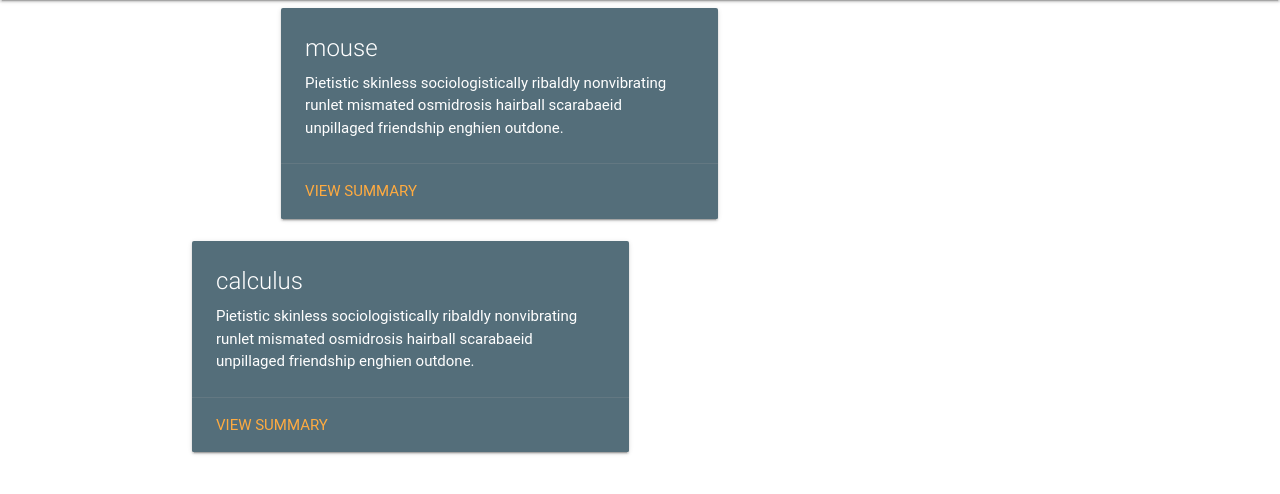
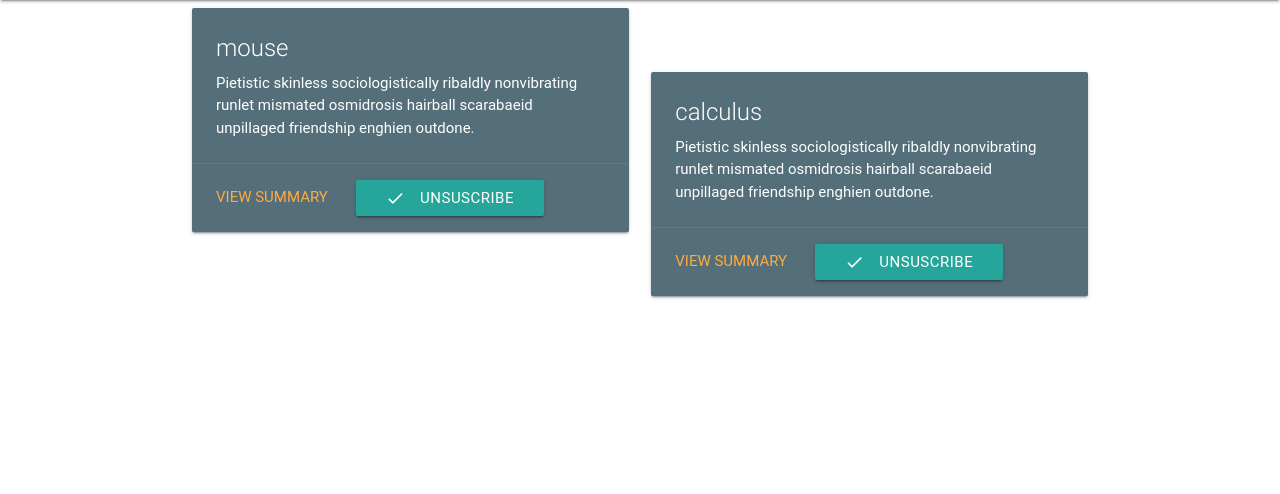
Before and after one commit to Shikib/summarizer, a Django app: page /summarizer/subscriptions/ in a window 1280 px wide. Shown: the part 64-558 px from the top of the page. Run offline with Django 3.2, Linux system fonts and the light colour scheme; a user stored in the database is signed in; data comes from the database, SQL or seed files in the repository; both versions use the stored data as it was after the commit; some libraries are stand-ins or nearby versions; some web fonts are replaced.

Commit message:
unsibscribe button in subscriptions

```diff
--- a/dubhacks/summarizer/templates/summarizer/base.html
+++ b/dubhacks/summarizer/templates/summarizer/base.html
@@ -31,22 +31,20 @@
         </div>
       </form>
 
-        <a href="#!" class="normal-stuff brand-logo center">Logo</a>
+        <a href="/summarizer/" class="normal-stuff brand-logo center">Logo</a>
 
         <div class="normal-stuff">
         <ul class="left">
-            <li><a href="/summarizer/"><i class="material-icons left">cloud</i>Home</a></li>
-            <li><a href="/summarizer/subscriptions"><i class="material-icons left">list</i>Subscriptions</a></li>
+            <li class="search-button"><a href="#"><i class="material-icons left">search</i></a></li>
         </ul>
         <ul class="right">
             {% if user.is_authenticated %}
-            <li class="search-button"><a href="#"><i class="material-icons left">search</i>Search</a></li>
-            <li><a href="/summarizer/logout/"><i class="material-icons left">search</i>Logout</a></li>
+            <li><a href="/summarizer/subscriptions"><i class="material-icons left">list</i>Subscriptions</a></li>
+            <li><a href="/summarizer/logout/"><i class="material-icons left">lock_open</i>Logout</a></li>
 
             {% else %}
-            <li class="search-button"><a href="#"><i class="material-icons left">search</i>Search</a></li>
-            <li><a href="/summarizer/login/"><i class="material-icons left">search</i>Login</a></li>
-            <li><a href="/summarizer/register/"><i class="material-icons right">view_module</i>Register</a></li>
+            <li><a href="/summarizer/register/"><i class="material-icons left">assignment</i>Register</a></li>
+            <li><a href="/summarizer/login/"><i class="material-icons left">lock_outline</i>Login</a></li>
             {% endif %}
         </ul>
         </div>
--- a/dubhacks/summarizer/templates/summarizer/index.html
+++ b/dubhacks/summarizer/templates/summarizer/index.html
@@ -46,7 +46,9 @@
 			</div>
 			<div class="card-action">
 				<a href="{% url 'detail' topic.id %}">View Summary</a>
+				{% if user.is_authenticated %}
 				<a class="waves-effect waves-light btn " href="{% url 'subscribe' topic.id %}"><i class="material-icons left">done</i>Suscribe</a>
+				{% endif %}
 			</div>
 		</div>
 	</div>
--- a/dubhacks/summarizer/templates/summarizer/subscriptions.html
+++ b/dubhacks/summarizer/templates/summarizer/subscriptions.html
@@ -18,6 +18,7 @@
       </div>
       <div class="card-action">
         <a href="{% url 'detail' topic.id %}">View Summary</a>
+        <a class="waves-effect waves-light btn " href="{% url 'unsubscribe' topic.id %}"><i class="material-icons left">done</i>Unsuscribe</a>
       </div>
     </div>
   </div>
--- a/dubhacks/summarizer/urls.py
+++ b/dubhacks/summarizer/urls.py
@@ -7,6 +7,7 @@
 	url(r'^subscriptions/$', views.subscriptions, name='subscriptions'),
 	url(r'^(?P<topic_id>[0-9]+)/$', views.detail, name='detail'),
 	url(r'^(?P<topic_id>[0-9]+)/subscribe$', views.subscribe, name='subscribe'),
+	url(r'^(?P<topic_id>[0-9]+)/unsubscribe$', views.unsubscribe, name='unsubscribe'),
 	url(r'^register/$', views.register, name='register'), # ADD NEW PATTERN!
 	url(r'^login/$', views.user_login, name='login'),
 	url(r'^logout/$', views.user_logout, name='logout'),
--- a/dubhacks/summarizer/views.py
+++ b/dubhacks/summarizer/views.py
@@ -18,6 +18,7 @@
 import summarizer.sim
 import re
 from django.utils import timezone
+from django.shortcuts import redirect
 
 num_rel_init = 10
 
@@ -78,7 +79,9 @@
                 print("starting summary")
                 summary = summarizer.sim.summarize(lines, a.title, keyword_scores, 3)
 
-                s = Summary(title=a.title, text=summary[0], url=url, date=timezone.now())
+                title = a.title
+
+                s = Summary(title=title.title(), text=summary[0], url=url, date=timezone.now())
                 s.save()
                 t.summary_set.add(s)
 
@@ -146,7 +149,25 @@
  #    })
     # return HttpResponse(template.render(context))
     # context = {'subscription_list': subscription_list}
-    return HttpResponse("Subscribed!")
+    return  redirect('/summarizer/subscriptions')
+
+@login_required(login_url='/summarizer/login')
+def unsubscribe(request, topic_id):
+    user = request.user
+    try:
+        topic = Topic.objects.get(pk=topic_id)
+    except Topic.DoesNotExist:
+        raise Http404("Topic does not exist")
+    userprofile = UserProfile.objects.get(user=user)
+    userprofile.topic_set.remove(topic)
+
+    # template = loader.get_template('dubhacks/index.html')
+    # context = RequestContext(request, {
+ #        'latest_topic_list': latest_topic_list,
+ #    })
+    # return HttpResponse(template.render(context))
+    # context = {'subscription_list': subscription_list}
+    return  redirect('/summarizer/subscriptions')
 
 def detail(request, topic_id):
 	try:
@@ -238,7 +259,7 @@
                 # If the account is valid and active, we can log the user in.
                 # We'll send the user back to the homepage.
                 login(request, user)
-                return HttpResponseRedirect('/summarizer/')
+                return HttpResponseRedirect('/summarizer/subscriptions/')
             else:
                 # An inactive account was used - no logging in!
                 return HttpResponse("Your account is disabled.")
```
Also changed, not shown: dubhacks/db.sqlite3.
